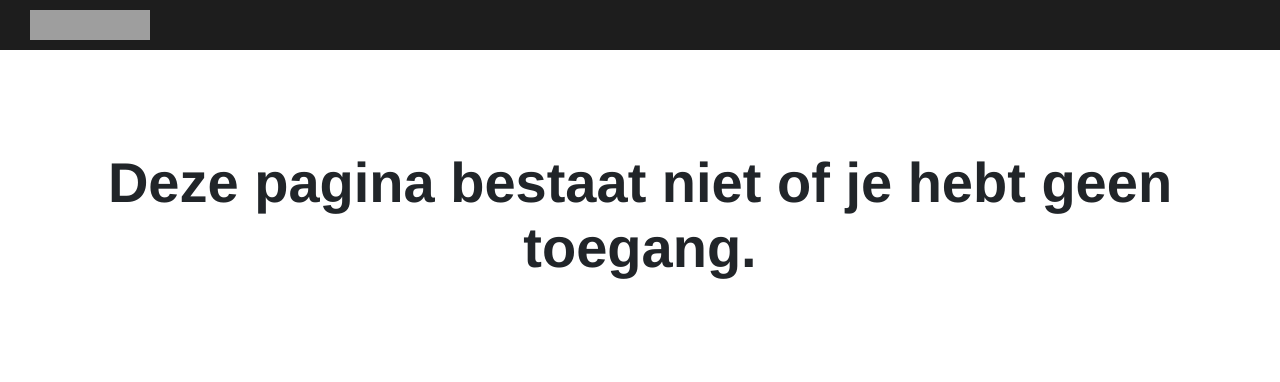
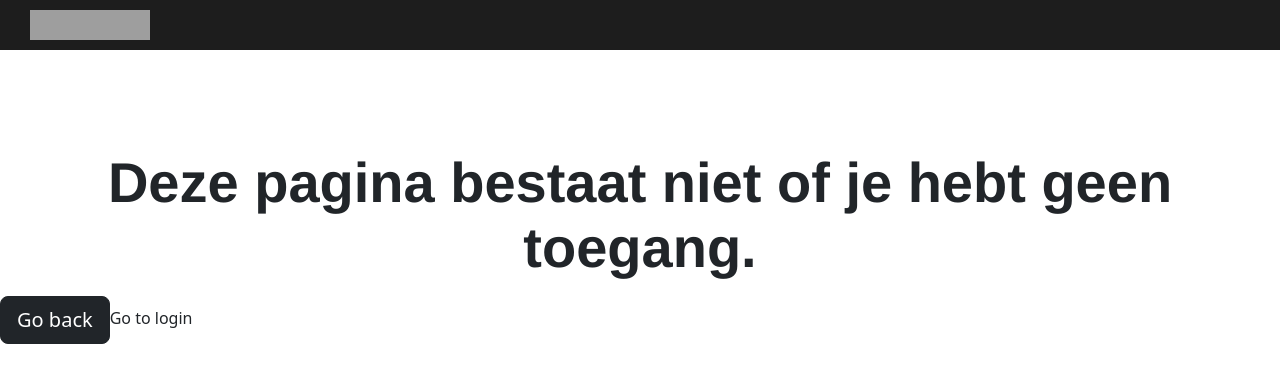
Before and after one commit to SELab-2/Dr-Trottoir-4, a Next.js app in the folder frontend/: page /no-access in a window 1280 px wide. Shown: the top 382 px of the page. Built offline with nearby package versions, Linux system fonts and the light colour scheme; grey boxes are pictures that could not be loaded.

Commit message:
Added back button on no-access page

```diff
--- a/frontend/pages/no-access.tsx
+++ b/frontend/pages/no-access.tsx
@@ -1,14 +1,18 @@
 import BaseHeader from "@/components/header/BaseHeader";
 import styles from "styles/Welcome.module.css";
+import React from "react";
+import Link from "next/link";
 
 export default function NoAccess() {
 
     return (
         <>
-            <>
-                <BaseHeader/>
-                <p className={styles.title}>Deze pagina bestaat niet of je hebt geen toegang.</p>
-            </>
+            <BaseHeader/>
+            <p className={styles.title}>Deze pagina bestaat niet of je hebt geen toegang.</p>
+            <button className={`btn btn-dark btn-lg btn-block`} onClick={() => window.history.go(-2)}>
+                Go back
+            </button>
+            <Link href="/login">Go to login</Link>
         </>
     );
 }
```
